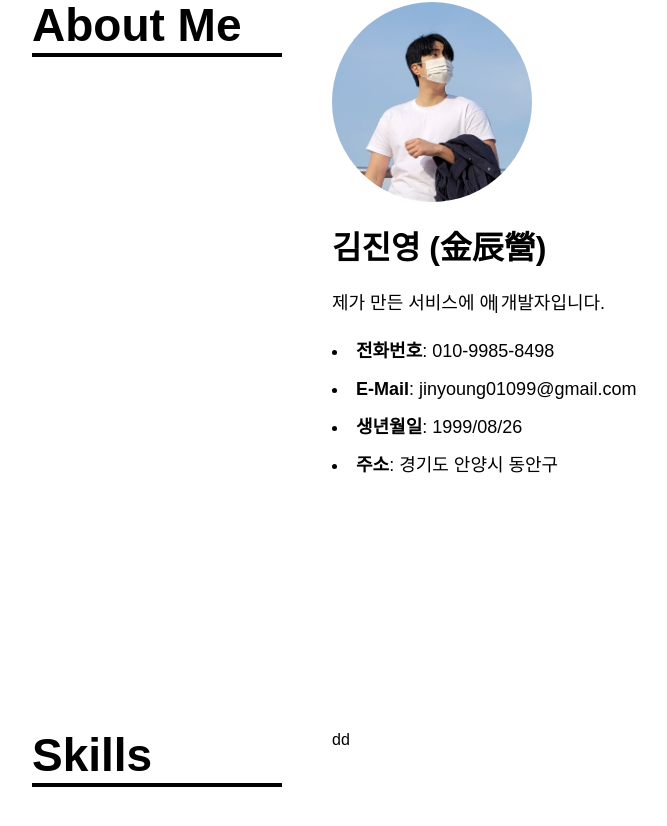
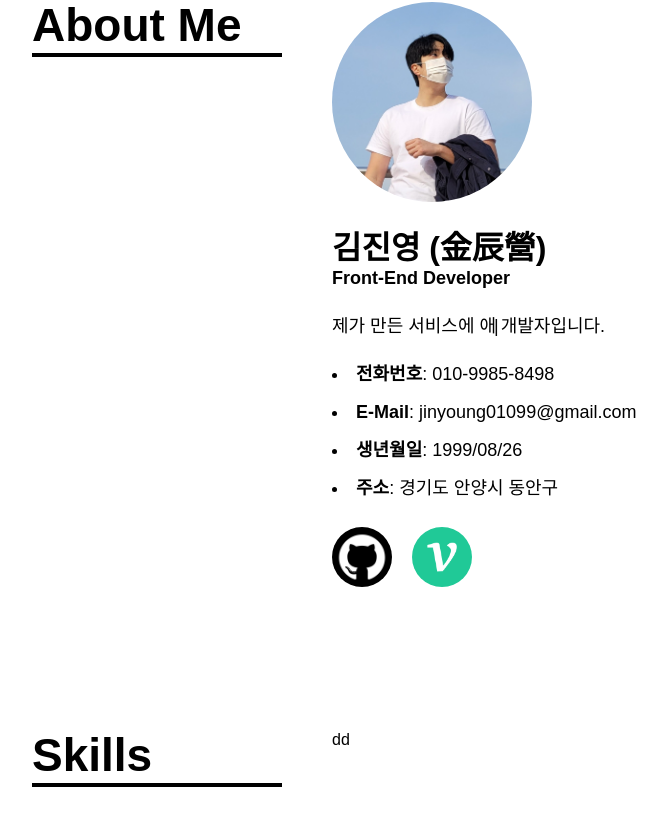
Before and after one commit to rlawlsyoung/my-portfolio, a React (Vite) app: page / in a window 1280 px wide. Shown: the part 848-1674 px from the top of the page, without its empty margins (8-675 px from the left). Built offline with nearby package versions, Linux system fonts and the light colour scheme; a web font is replaced by a local one.

Commit message:
[Add] About Me 링크 추가

```diff
--- a/src/pages/home/aboutMe/AboutMe.tsx
+++ b/src/pages/home/aboutMe/AboutMe.tsx
@@ -5,19 +5,22 @@ import { AiFillGithub, AiFillHome } from "react-icons/ai";
 import Title from "../../../components/title/Title";
 import InfoList from "./InfoList";
 import me from "../../../assets/me.jpg";
+import github from "../../../assets/github.png";
+import velog from "../../../assets/velog.png";
 import { responsive } from "../../../styles/theme";
 import styled from "styled-components";
+import MyLink from "./MyLink";
 
 const AboutMe: React.FC = () => {
   const links = [
     {
-      icon: <AiFillGithub size="32" />,
+      icon: github,
       title: "GitHub",
       link: "https://github.com/rlawlsyoung",
     },
     {
-      icon: <AiFillHome size="32" />,
-      title: "개인 블로그",
+      icon: velog,
+      title: "velog",
       link: "https://velog.io/@jinyoung985",
     },
   ];
@@ -54,13 +57,10 @@ const AboutMe: React.FC = () => {
         <div className="about-me-container">
           <img src={me} alt="김진영 사진" className="my-photo" />
           <p className="name">김진영 (金辰營)</p>
-          <div className="adv">
+          <p className="position">Front-End Developer</p>
+          <p className="adv">
             <Typewriter
-              words={[
-                "꾸준히 개발 지식을 쌓는 것을 좋아하는",
-                "제가 만든 서비스에 애정을 쏟는",
-                "새로운 기술을 받아들이는 것에 대한 두려움이 없는",
-              ]}
+              words={myAdvantages}
               loop={true}
               cursor
               typeSpeed={70}
@@ -68,11 +68,15 @@ const AboutMe: React.FC = () => {
               delaySpeed={3000}
             />
             개발자입니다.
-          </div>
-
+          </p>
           {infos.map((info) => (
             <InfoList info={info} key={info.title} />
           ))}
+          <div className="link-wrapper">
+            {links.map((link) => (
+              <MyLink link={link} key={link.title} />
+            ))}
+          </div>
         </div>
       </Fade>
     </StyledAboutMe>
@@ -99,8 +103,13 @@ const StyledAboutMe = styled.div`
     }
 
     .name {
-      margin-bottom: 30px;
       font-size: 32px;
+      font-weight: 700;
+    }
+
+    .position {
+      margin: 5px 0 30px 0;
+      font-size: 18px;
       font-weight: 700;
     }
 
@@ -121,36 +130,17 @@ const StyledAboutMe = styled.div`
       font-size: 18px;
       font-weight: 500;
     }
+
+    .link-wrapper {
+      display: flex;
+      margin-top: 10px;
+    }
   }
 
   @media ${responsive.tablet} {
-    .container {
-      flex-direction: column;
-      align-items: center;
-
-      .profile-wrapper {
-        width: 80vw;
-
-        .name {
-          font-size: 20px;
-        }
-      }
-
-      .info-wrapper {
-        width: 80vw;
-        padding-left: 0;
-        margin-top: 40px;
-      }
-    }
   }
 
   @media ${responsive.mobile} {
-    .lists {
-      .list {
-        font-size: 3.75vw;
-        line-height: 5vw;
-      }
-    }
   }
 `;
 
--- a/src/pages/home/aboutMe/MyLink.tsx
+++ b/src/pages/home/aboutMe/MyLink.tsx
@@ -1,46 +1,36 @@
 import React from "react";
-import { lightRed, hoveredLightRed, responsive } from "../../../styles/theme";
 import styled from "styled-components";
 
 const MyLink: React.FC<{
   link: {
-    icon: JSX.Element;
+    icon: string;
     title: string;
     link: string;
   };
 }> = ({ link }) => {
   return (
-    <StyledMyLink className="flex-center" href={link.link} target="_blank">
-      {link.icon}
-      <p className="text">{link.title}</p>
+    <StyledMyLink href={link.link} target="_blank">
+      <img src={link.icon} alt={link.title} className="icon" />
     </StyledMyLink>
   );
 };
 
 const StyledMyLink = styled.a`
-  width: 100%;
-  height: 45px;
-  border-radius: 5px;
-  margin-bottom: 10px;
-  background-color: ${lightRed};
-  color: black;
+  display: flex;
+  flex-direction: column;
+  justify-content: center;
+  margin-right: 20px;
 
   &:hover {
-    background-color: ${hoveredLightRed};
+    transform: scale(1.1);
     transition: 0.3s;
   }
 
-  .text {
-    margin-left: 6px;
-    font-size: 18px;
-    font-weight: 600;
+  .icon {
+    width: 60px;
+    height: 60px;
+    border-radius: 100%;
   }
-
-  @media ${responsive.mobile} {
-    .text {
-      font-size: 14px;
-    }
-  } ;
 `;
 
 export default MyLink;
```
Also changed, not shown: src/components/subtitle/Subtitle.tsx (deleted, +0 -23 lines), src/assets/github.png (added), src/assets/velog.png (added).
